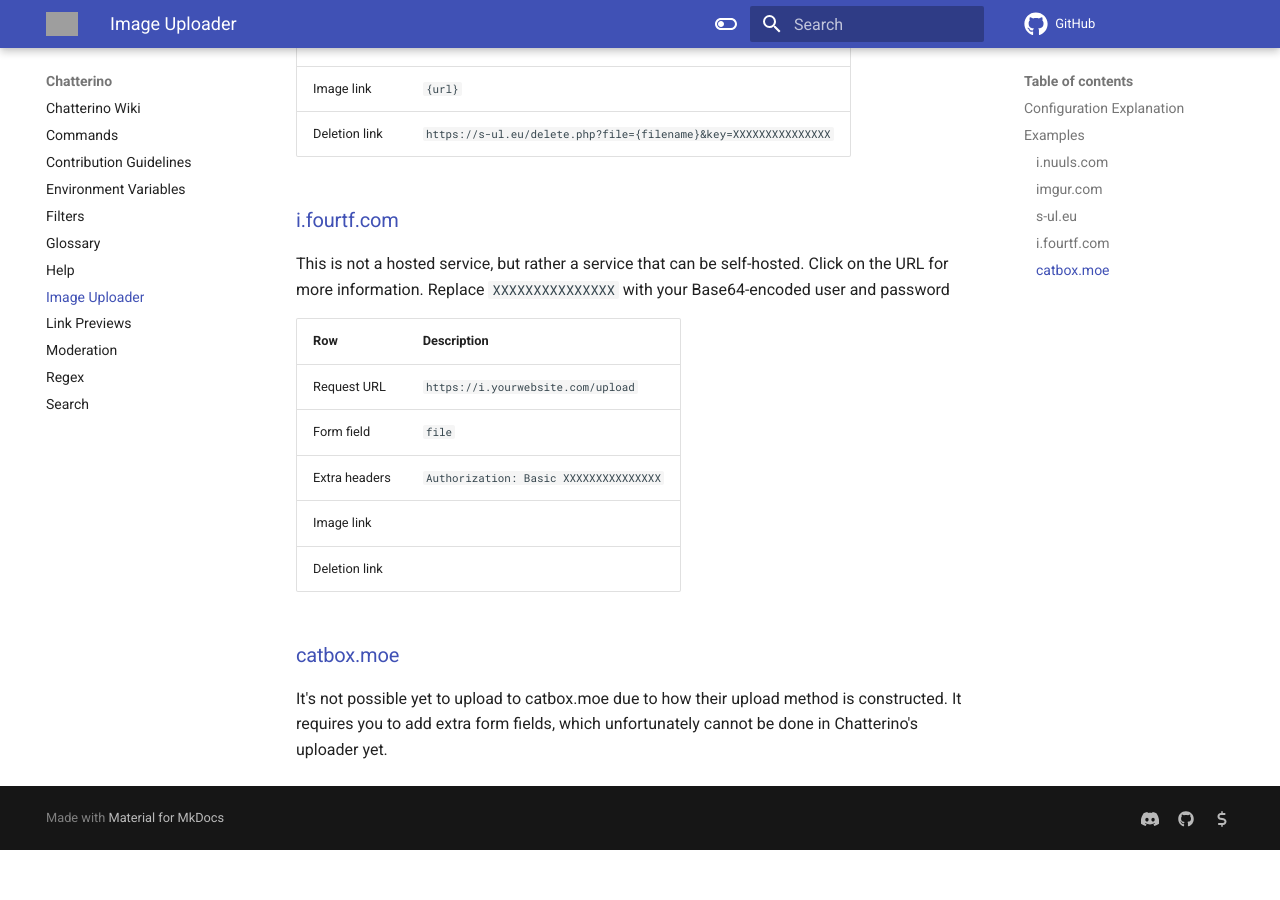
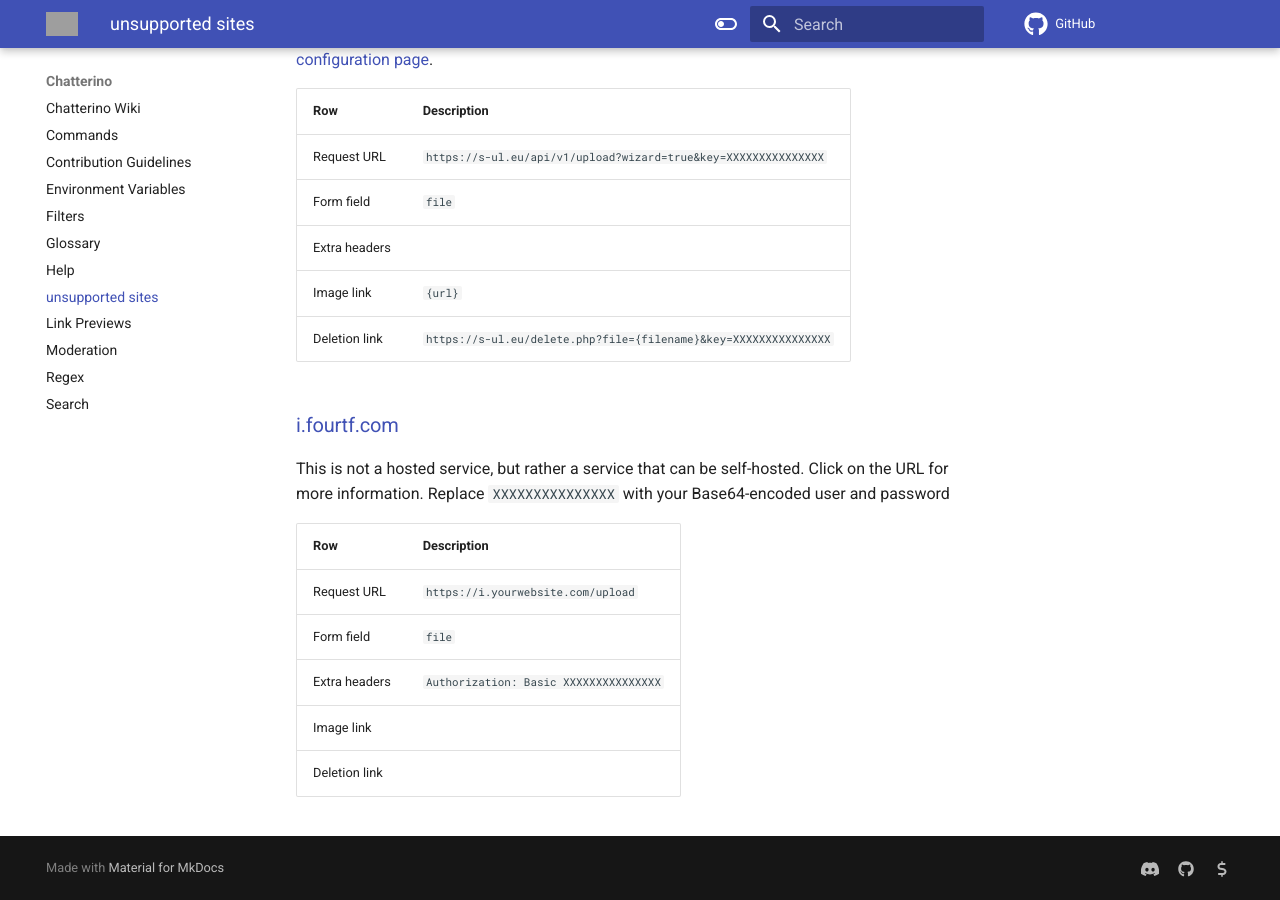
Before and after one commit to Chatterino/wiki, an MkDocs documentation site: the page built from docs/Image Uploader.md, in a window 1280 px wide and 900 px high, scrolled down 2010 px. Built offline with MkDocs 1.6.1 and Material for MkDocs 9.7.7, drawn with Linux system fonts in a browser that asks for light colours; comment, search, counter and statistics services are not loaded; before the commit the page ends 2860 px from its top, so only the background shows below that; some of the changed text lies outside the part shown; grey boxes are pictures that could not be loaded.

Commit message:
Update Image Uploader.md

```diff
--- a/docs/Image Uploader.md
+++ b/docs/Image Uploader.md
@@ -1,3 +1,6 @@
+# unsupported sites
+# catbox.moe
+It's not possible yet to upload to catbox.moe due to how their upload method is constructed.
 # Image Uploader
 You can drag and drop images to Chatterino or paste them from clipboard to upload them to an external service.
 
@@ -62,7 +65,3 @@
 |Extra headers|`Authorization: Basic XXXXXXXXXXXXXXX`|
 |Image link||
 |Deletion link||
-
-
-### [catbox.moe](https://catbox.moe/)
-It's not possible yet to upload to catbox.moe due to how their upload method is constructed. It requires you to add extra form fields, which unfortunately cannot be done in Chatterino's uploader yet.
```
